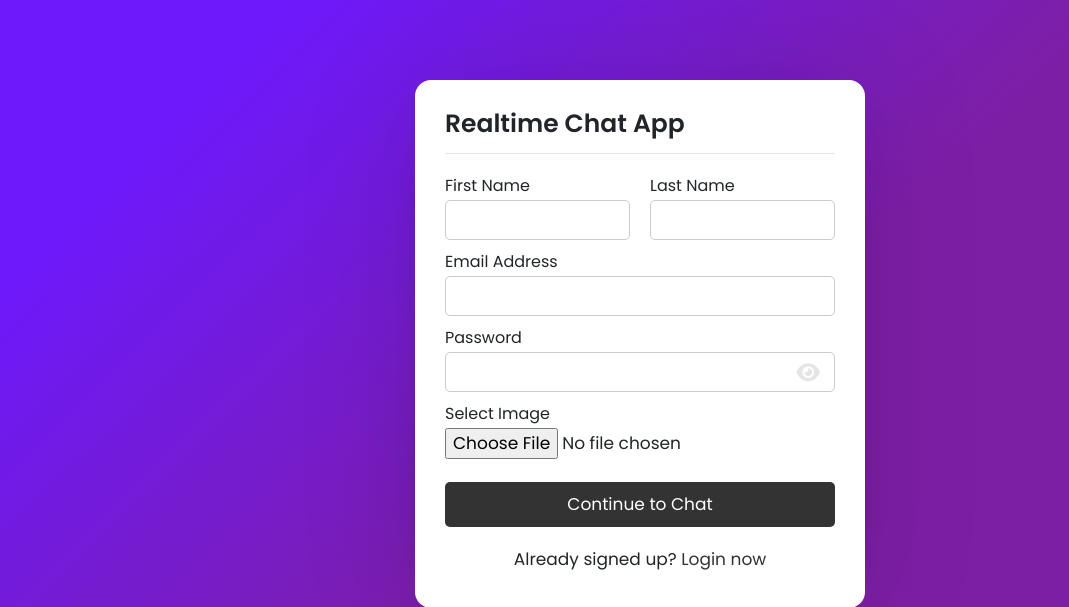
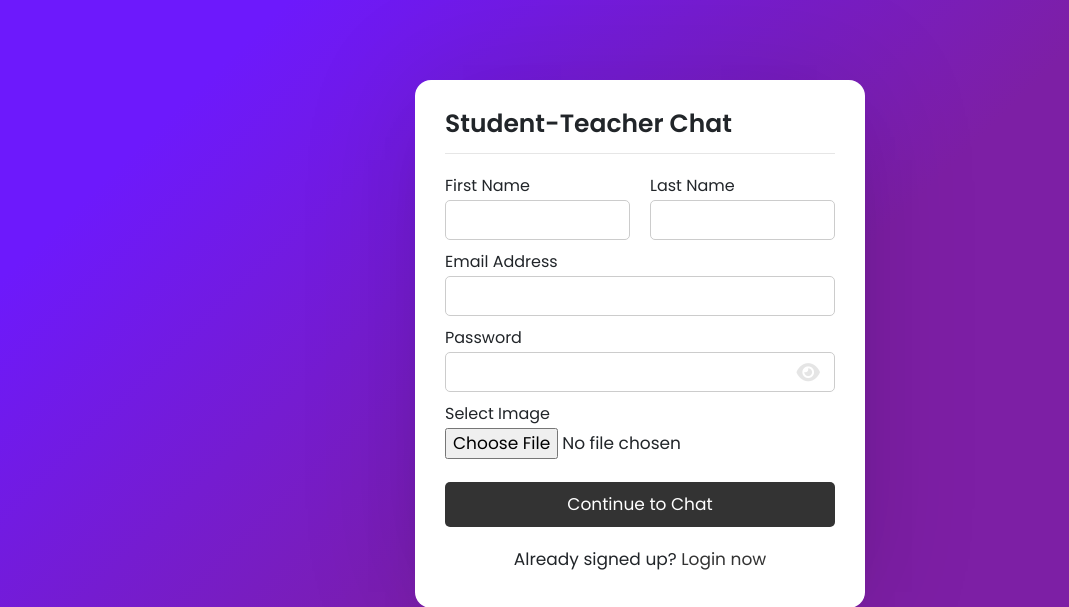
Before and after one commit to dosa15/DoubtHub, a PHP site: page /signup.php in a window 1280 px wide. Shown: the part 56-663 px from the top of the page, without its empty margins (0-1069 px from the left). Run offline with PHP 8.4, Linux system fonts and the light colour scheme; some libraries are stand-ins or nearby versions.

Commit message:
Minor changes

```diff
--- a/header.php
+++ b/header.php
@@ -28,18 +28,25 @@
 					<a class="nav-link" href="index.php">Home</a>
 				</li>
 				<li class="nav-item">
-                  <a class="nav-link" href="#About">About</a>
+					<a class="nav-link" href="index.php#About">About</a>
 				</li>
 				<li class="nav-item">
-                  <a class="nav-link" href="#Contact">Queries</a>
+					<a class="nav-link" href="index.php#Contact">Queries</a>
 				</li>
+				<?php
+				if (!false) { // insert attribute to check whether user has logged in
+				?>
 				<li class="nav-item">
 					<a class="nav-link" href="login.php">Login</a>
 				</li>
 				<li class="nav-item">
 					<a class="nav-link" href="signup.php">Sign Up</a>
 				</li>
-
+				<?php } else { ?>
+				<li class="nav-item">
+					<a class="nav-link" href="users.php">Chat</a>
+				</li>
+				<?php } ?>
 			</ul>
 		</div>
 	</nav>
--- a/login.php
+++ b/login.php
@@ -25,7 +25,7 @@
           <input type="submit" name="submit" value="Continue to Chat">
         </div>
       </form>
-      <div class="link">Not yet signed up? <a href="index.php">Signup now</a></div>
+      <div class="link">Not yet signed up? <a href="signup.php">Signup now</a></div>
     </section>
   </div>
 
--- a/signup.php
+++ b/signup.php
@@ -9,7 +9,7 @@
 <body>
   <div class="wrapper">
     <section class="form signup">
-      <header>Realtime Chat App</header>
+      <header>Student-Teacher Chat</header>
       <form action="#" method="POST" enctype="multipart/form-data" autocomplete="off">
         <div class="error-text"></div>
         <div class="name-details">
```
Lines whose indentation alone changed are shown as unchanged.
